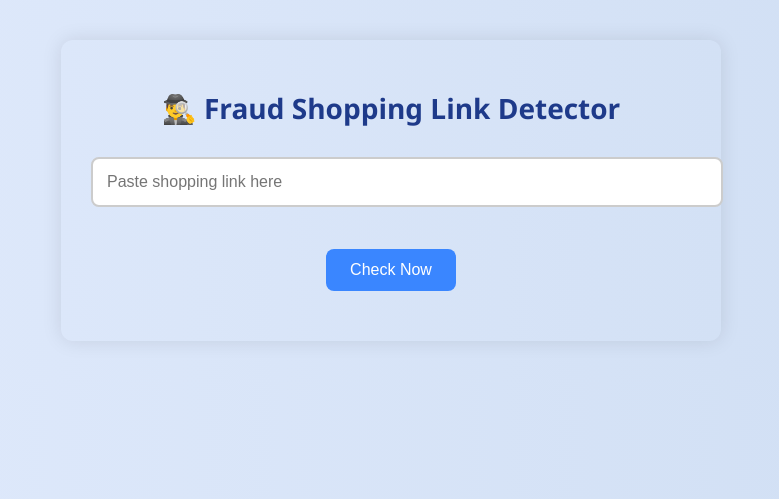
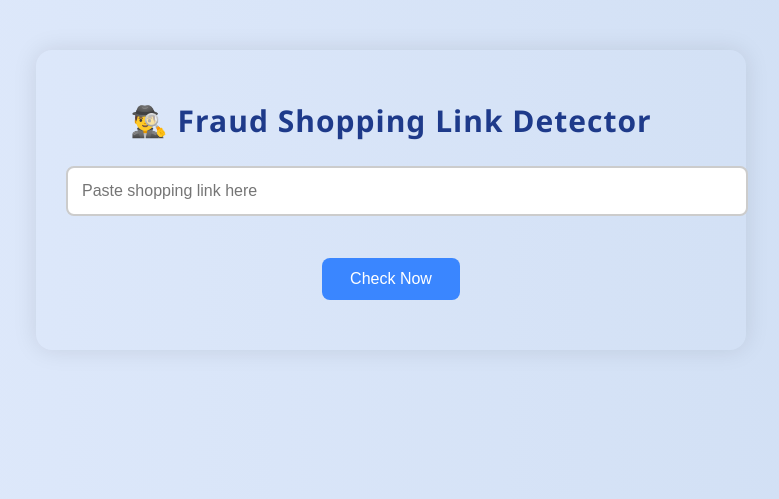
Before and after one commit to Jagan-Srinivasan/fraud_link_detector, a Flask app: page / in a window 1280 px wide. Shown: the top 499 px of the page, without its empty margins (249-1028 px from the left). Run offline with Flask 3, Linux system fonts and the light colour scheme.

Commit message:
Update style.css

```diff
--- a/backend/static/style.css
+++ b/backend/static/style.css
@@ -2,19 +2,20 @@
 body {
   font-family: 'Segoe UI', sans-serif;
   background: linear-gradient(to right, #e0eafc, #cfdef3);
-  max-width: 600px;
-  margin: 40px auto;
+  max-width: 650px;
+  margin: 50px auto;
   padding: 30px;
   text-align: center;
-  border-radius: 12px;
-  box-shadow: 0 0 20px rgba(0, 0, 0, 0.1);
+  border-radius: 16px;
+  box-shadow: 0 0 25px rgba(0, 0, 0, 0.1);
 }
 
 /* Title */
 h1 {
   color: #1e3a8a;
-  font-size: 28px;
-  margin-bottom: 30px;
+  font-size: 30px;
+  margin-bottom: 25px;
+  letter-spacing: 1px;
 }
 
 /* Input Box */
@@ -37,22 +39,23 @@ button {
   margin-top: 20px;
   background-color: #3a86ff;
   color: white;
-  padding: 12px 24px;
+  padding: 12px 28px;
   border: none;
   border-radius: 8px;
   font-size: 16px;
   font-weight: 500;
   cursor: pointer;
-  transition: background-color 0.3s;
+  transition: background-color 0.3s, transform 0.2s;
 }
 
 button:hover {
   background-color: #265df2;
+  transform: scale(1.03);
 }
 
-/* Result Message */
+/* Error Message */
 #result {
-  margin-top: 30px;
+  margin-top: 25px;
   font-size: 18px;
   font-weight: bold;
   color: #d32f2f;
```
Also changed, not shown: other parts of backend/static/style.css (+31 -11 lines).
